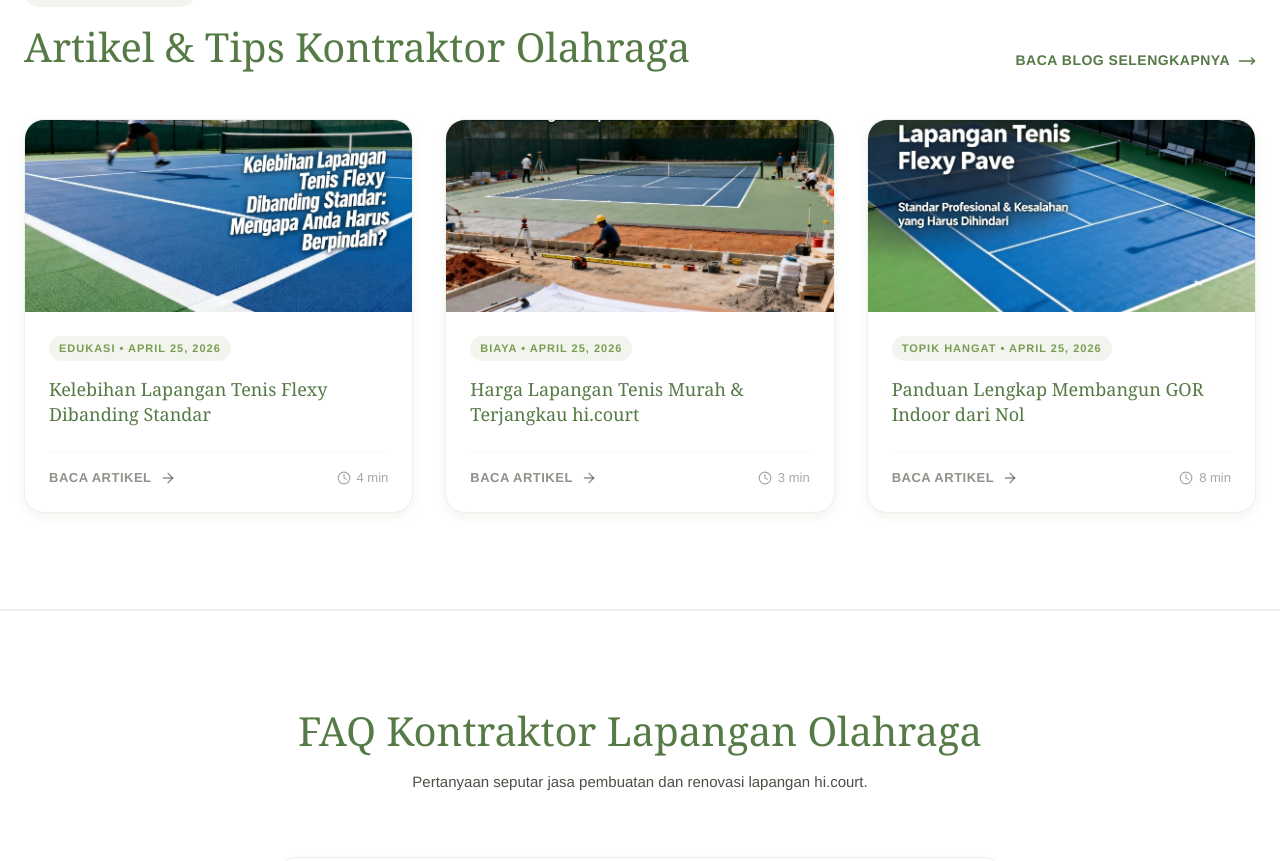
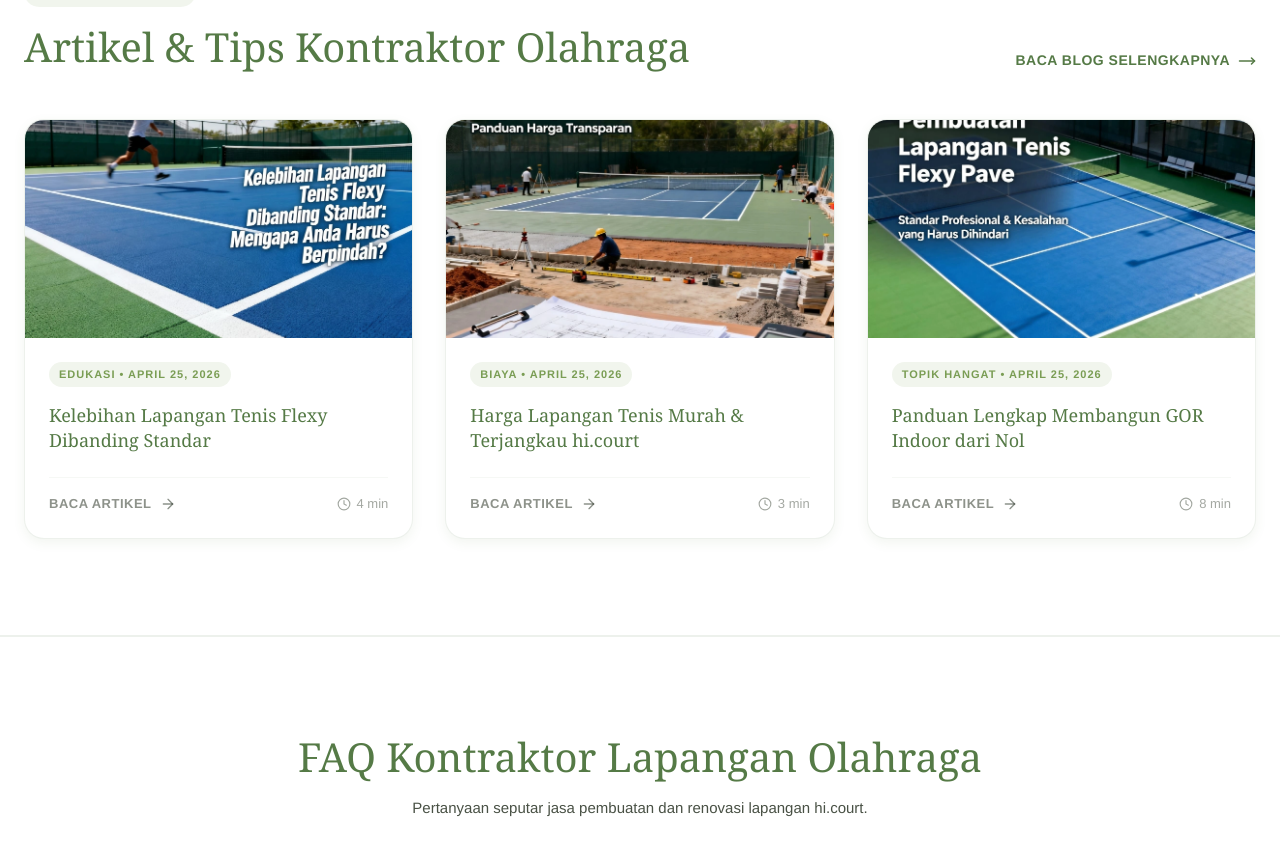
Before and after one commit to Wildan2203/hi.court, a React (Vite) app: page / in a window 1280 px wide. Shown: the part 4767-5628 px from the top of the page. Built offline with nearby package versions, Linux system fonts and the light colour scheme; a web font is replaced by a local one.

Commit message:
perbaiki card artikel home

```diff
--- a/src/pages/Home.tsx
+++ b/src/pages/Home.tsx
@@ -585,6 +585,7 @@ export default function Home() {
       </section>
 
       {/* Artikel Snippet */}
+     {/* Artikel Snippet */}
 <section className="py-24 bg-white border-b border-primary/10">
   <div className="container mx-auto px-6 max-w-7xl">
     <div className="flex flex-col md:flex-row justify-between items-end mb-12 gap-6">
@@ -642,20 +643,24 @@ export default function Home() {
           variants={fadeIn}
           viewport={{ once: true }}
           transition={{ delay: idx * 0.1 }}
+          className="h-full" // Pastikan container luar mengambil tinggi penuh
         >
           <Link
             to={`/artikel/${article.slug}`}
-                  className="bg-card-bg rounded-[20px] overflow-hidden border border-primary/10 shadow-soft hover:-translate-y-1 transition-all group cursor-pointer flex flex-col h-full relative"
+            className="bg-card-bg rounded-[20px] overflow-hidden border border-primary/10 shadow-soft hover:shadow-lg hover:-translate-y-1 transition-all group cursor-pointer flex flex-col h-full relative"
           >
-                  <div className="h-48 overflow-hidden relative">
+            {/* Perbaikan: Menggunakan aspect-video dan object-cover yang fleksibel */}
+            <div className="relative aspect-video overflow-hidden bg-primary/5">
               <LazyImage
                 src={article.img}
                 alt={`Artikel hi.court: ${article.title}`}
-                      className="group-hover:scale-105 transition-transform duration-500 ease-in-out object-cover w-full h-full"
-                      wrapperClassName="w-full h-full absolute inset-0 z-10"
+                // Menentukan object-cover di sini karena LazyImage sudah "bersih"
+                className="w-full h-full object-cover group-hover:scale-110 transition-all duration-700 ease-in-out"
+                wrapperClassName="w-full h-full"
                 loading="lazy"
               />
             </div>
+
             <div className="p-6 flex-grow flex flex-col relative z-20">
               <span className="text-[11px] font-bold uppercase tracking-[1px] text-secondary mb-4 block px-[10px] py-[4px] bg-secondary/10 w-max rounded-full">
                 {article.cat} • {article.date}
```
Lines whose indentation alone changed are shown as unchanged.
